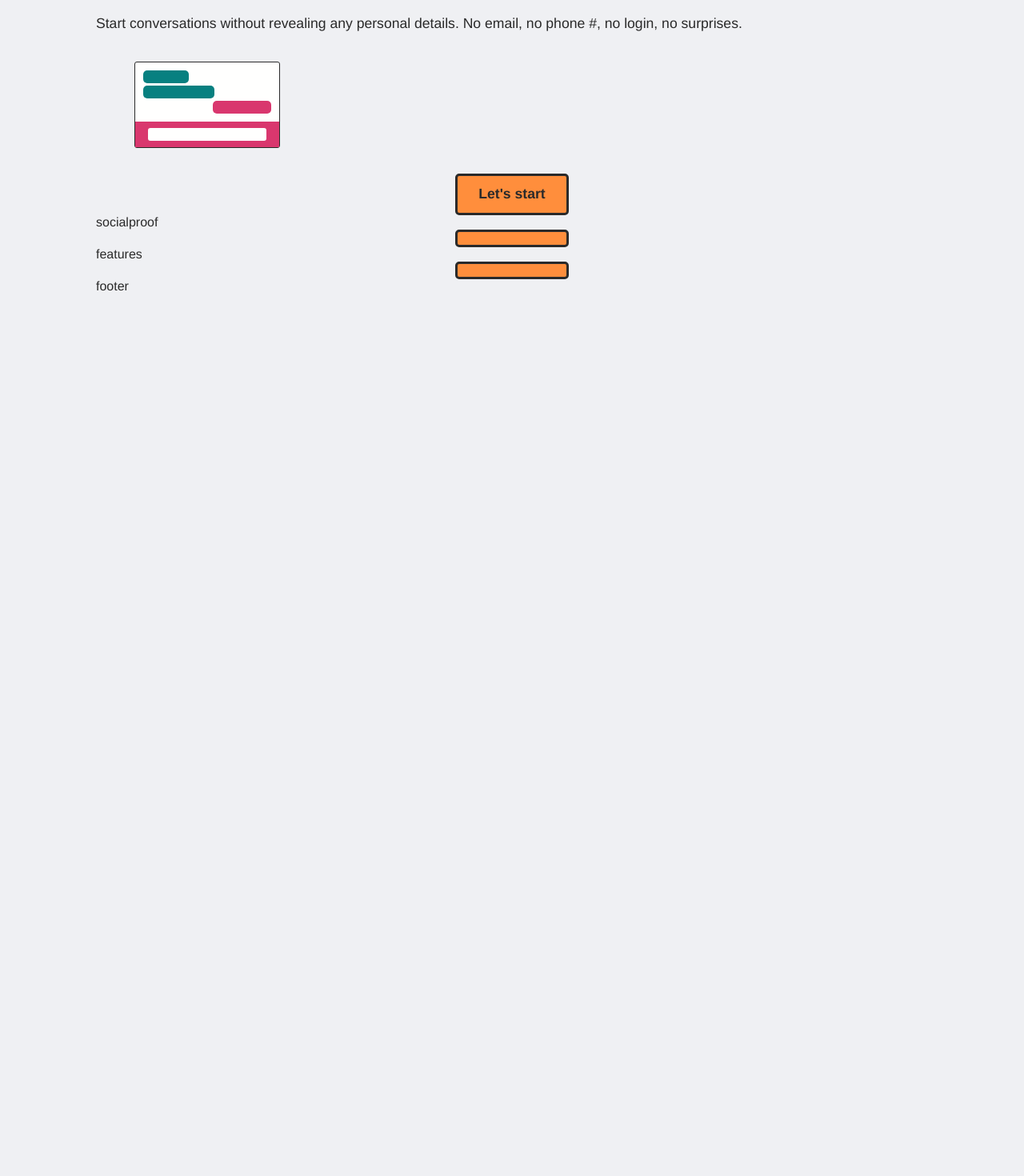
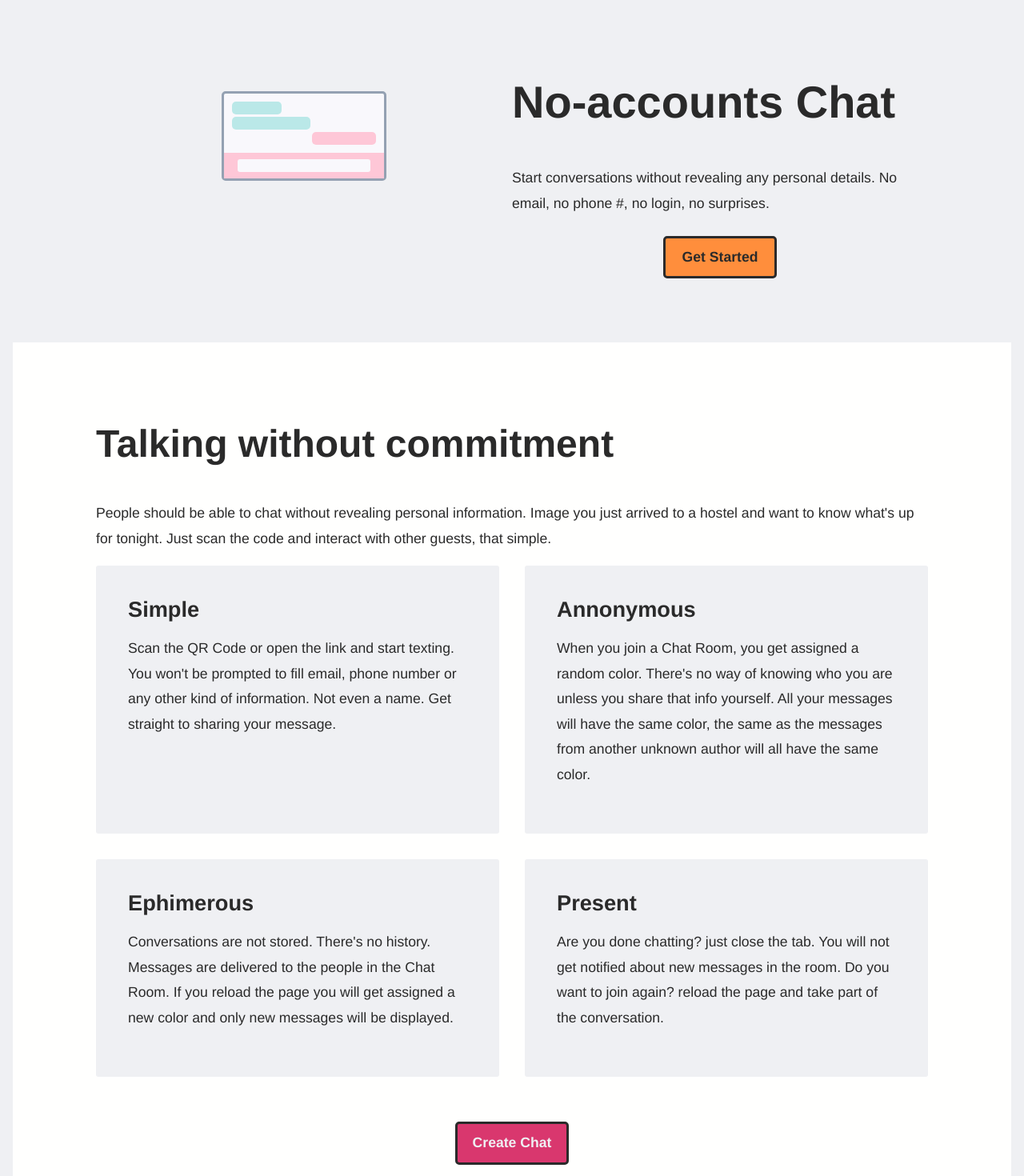
Before and after one commit to aws-samples/simple-websockets-chat-app, a React (Vite) app in the folder webclient/: page / in a window 1280 px wide. Shown: the part 320-1790 px from the top of the page at 80% size. Before the commit the page ends 800 px from the top, so only its background shows below. Built offline with nearby package versions, Linux system fonts and the light colour scheme; no server answers.

Commit message:
wip: added features

```diff
--- a/webclient/src/App.css
+++ b/webclient/src/App.css
@@ -19,7 +19,7 @@
   --line-height-3: 30px;
 
   --font-size-4: 1.1rem;
-  --line-height-4: 1.7;
+  --line-height-4: 1.8;
 
  }
  html,
@@ -63,6 +63,9 @@
    h1 {
      font-size: 3rem;
    }
+   h2 {
+     font-size: 2.5rem;
+   }
  }
  @media screen and (max-width: 767px) {
    h1 {
--- a/webclient/src/pages/Home.tsx
+++ b/webclient/src/pages/Home.tsx
@@ -1,7 +1,5 @@
 import * as React from 'react'
 import '../styles/Home.css'
-import { Message } from '../interfaces';
-import Messages from '../components/Messages';
 const Navbar: React.FC = () => {
   return (
     <section className="navbar">
@@ -29,34 +27,78 @@ const MiniChat: React.FC = () => {
 const Hero: React.FC = () => {
   return (
     <section className="hero">
+      <div className="subheader">
+      <MiniChat />
+      </div>
       <div className="header">
-        <h1>No-accounts Chat</h1>
-        <p>
-          Start conversations without revealing any personal details.
-          No email, no phone #, no login, no surprises.
-        </p>
-        <MiniChat />
-        <CTA>Let's start</CTA>
-      </div>
-      <div className="subheader">
-
+      <h1>No-accounts Chat</h1>
+      <p>
+      Start conversations without revealing any personal details.
+      No email, no phone #, no login, no surprises.
+      </p>
+      <CTA>Get Started</CTA>
       </div>
     </section>
   );
 }
-const SocialProof: React.FC = () => {
+const CTA: React.FC<{hot?: boolean}> = ({ children, hot }) => {
   return (
-    <section className="socialproof">socialproof</section>
-  );
-}
-const CTA: React.FC = ({ children }) => {
-  return (
-    <section className="cta">{children}</section>
+    <div className={"cta" + (hot ? ' hot' : '')}>
+      {children}
+    </div>
   );
 }
 const Features: React.FC = () => {
   return (
-    <section className="features">features</section>
+    <section className="features">
+      <h2>Talking without commitment</h2>
+      <p>
+        People should be able to chat without revealing personal
+        information. Image you just arrived to a hostel and want
+        to know what's up for tonight. Just scan the code and
+        interact with other guests, that simple.
+      </p>
+      <ul>
+        <li>
+          <h3>Simple</h3>
+          <p>
+            Scan the QR Code or open the link and start texting.
+            You won't be prompted to fill email, phone number or any other
+            kind of information. Not even a name. Get straight to sharing
+            your message.
+          </p>
+        </li>
+        <li>
+          <h3>Annonymous</h3>
+          <p>
+            When you join a Chat Room, you get assigned a random color.
+            There's no way of knowing who you are unless you share that
+            info yourself. All your messages will have the same color, the
+            same as the messages from another unknown author will all have the
+            same color.
+          </p>
+        </li>
+        <li>
+          <h3>Ephimerous</h3>
+          <p>
+            Conversations are not stored. There's no history. Messages are
+            delivered to the people in the Chat Room. If you reload the page
+            you will get assigned a new color and only new messages will be
+            displayed.
+          </p>
+        </li>
+        <li>
+          <h3>Present</h3>
+          <p>
+            Are you done chatting? just close the tab. You will not get
+            notified about new messages in the room. Do you want to join
+            again? reload the page and take part of the conversation.
+          </p>
+        </li>
+      </ul>
+      <CTA hot>Create Chat</CTA>
+
+    </section>
   );
 }
 const Footer: React.FC = () => {
@@ -70,10 +112,7 @@ export const Home: React.FC = () => {
     <div className="home">
       <Navbar />
       <Hero />
-      <SocialProof />
-      <CTA />
       <Features />
-      <CTA />
       <Footer />
     </div>
   )
--- a/webclient/src/styles/Home.css
+++ b/webclient/src/styles/Home.css
@@ -5,10 +5,28 @@
   margin: 0 auto;
 }
 
+.home section {
+  padding-top: 3.5rem;
+  padding-bottom: 5rem;
+}
+
 .navbar {
   display: flex;
   margin-top: 3rem;
   justify-content: space-between;
+}
+
+.hero {
+  display: flex;
+}
+
+.hero .header {
+  flex: 1;
+}
+
+.hero .subheader {
+  padding: 2rem 0;
+  flex: 1;
 }
 
 .cta {
@@ -21,17 +39,23 @@
   text-align: center;
   padding: 0.5rem;
   margin: 0 auto;
+  margin-top: 1.5rem;
   max-width: 120px;
+}
+.cta.hot {
+  background-color: var(--hot);
+  color: var(--light);
 }
 
 .minichat {
-  background-color: var(--white);
-  border: var(--border);
-  border-width: 1.5px;
-  border-radius: 3px;
-  width: 45%;
-  max-width: 180px;
-  margin: 2rem 3rem;
+  background-color: #f9f8fc;
+  border: solid 3px #94a1b2;
+  border-radius: 5px;
+  width: 100%;
+  max-width: 200px;
+  display: flex;
+  flex-direction: column;
+  margin: 2rem auto;
 }
 .minichat .messages {
   padding: 0.5rem;
@@ -44,19 +68,19 @@
   margin: 0.1rem;
   border-radius: 5px;
   font-size: 0.7rem;
-  background-color: #078080;
+  background-color: #bae8e8;
   max-width: 45%;
 }
 .minichat .messages span:first-child {
   max-width: 25%;
 }
 .minichat .messages span:last-child {
-  background-color: var(--hot);
+  background-color: #fec7d7;
   min-width: 35%;
   align-self: flex-end;
 }
 .minichat .bar {
-  background-color: var(--hot);
+  background-color: #fec7d7;
 
   padding: 0.5rem;
 }
@@ -65,7 +89,83 @@
   margin: 0 auto;
   max-width: 90%;
   min-height: 1rem;
+  background-color: #f9f8fc;
+}
+
+.features {
   background-color: var(--white);
+  margin: 0 -10%;
+  padding: 0 10%;
+}
+
+.features ul {
+  list-style: none;
+  padding: 0;
+  margin: 0;
+  display: grid;
+  grid-auto-columns: 1fr;
+  grid-column-gap: 2rem;
+  grid-row-gap: 2rem;
+  grid-template-columns: 1fr 1fr;
+  grid-template-rows: auto auto auto;
+}
+.features ul li {
+  background-color: var(--light);
+  padding: 2.5rem;
+  border-radius: 3px;
+}
+
+.features ul li h3 {
+  font-size: 1.7rem;
+  margin: 0;
+}
+
+
+@media screen and (max-width: 991px) {
+  .home {
+    padding-top: 3.5rem;
+    padding-bottom: 5rem;
+  }
+  .navbar {
+    margin-top: 1rem;
+  }
+  .features ul {
+    grid-column-gap: 1rem;
+    grid-row-gap: 1rem;
+    grid-template-columns: 1fr;
+  }
+}
+@media screen and (max-width: 767px) {
+  .navbar {
+    align-items: center;
+    flex-direction: column;
+  }
+  .hero {
+    flex-direction: column;
+  }
+  .hero .subheader {
+    padding: 0;
+  }
+  .minichat {
+    margin-bottom: 0;
+    border: solid 1px #94a1b2;
+    border-radius: 3px;
+  }
+  .cta {
+    border-width: 0;
+    padding: 1.2rem;
+  }
+  .features ul li {
+    padding: 1.5rem;
+  }
+}
+@media screen and (max-width: 479px) {
+  .home {
+      width: 85%;
+  }
+  .navbar {
+    margin-top: -2rem;
+  }
 }
 
 @keyframes slide-in-top {
@@ -78,28 +178,3 @@
     transform: translateY(0);
   }
 }
-
-
-@media screen and (max-width: 991px) {
-  .home {
-    padding-top: 3.5rem;
-    padding-bottom: 5rem;
-  }
-  .navbar {
-    margin-top: 1rem;
-  }
-}
-@media screen and (max-width: 767px) {
-  .navbar {
-    align-items: center;
-    flex-direction: column;
-  }
-}
-@media screen and (max-width: 479px) {
-  .home {
-      width: 85%;
-  }
-  .navbar {
-    margin-top: -2rem;
-  }
-}
```
